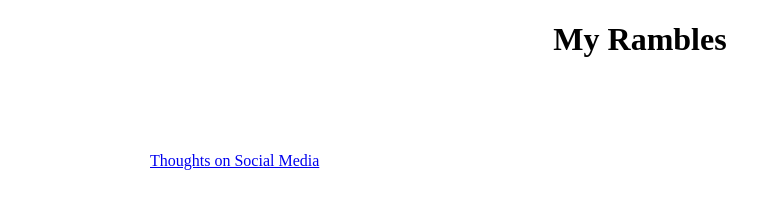
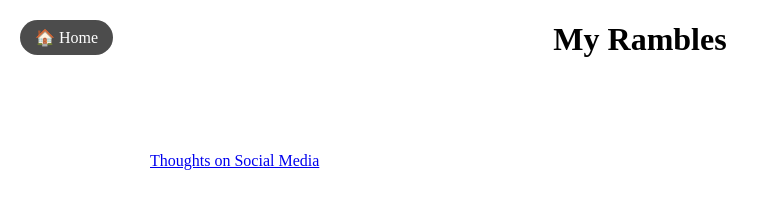
Before and after one commit to markjoehayes/markjoehayes.github.io, a plain HTML site: page Rambles/rambles.html in a window 1280 px wide. Shown: the whole page, without its empty margins (0-769 px from the left). Drawn offline with Linux system fonts and the light colour scheme.

Commit message:
added home button, improved landing

```diff
--- a/Rambles/rambles.html
+++ b/Rambles/rambles.html
@@ -1,4 +1,19 @@
 <!DOCTYPE html>
+<body>
+    <a href="../" style="
+        position: fixed;
+        top: 20px;
+        left: 20px;
+        background: rgba(0,0,0,0.7);
+        color: white;
+        padding: 8px 15px;
+        border-radius: 20px;
+        text-decoration: none;
+        z-index: 1000;
+    ">🏠 Home</a>
+
+    <!-- Your existing content -->
+</body>
 
 <html lang="en">
     <head>
```
